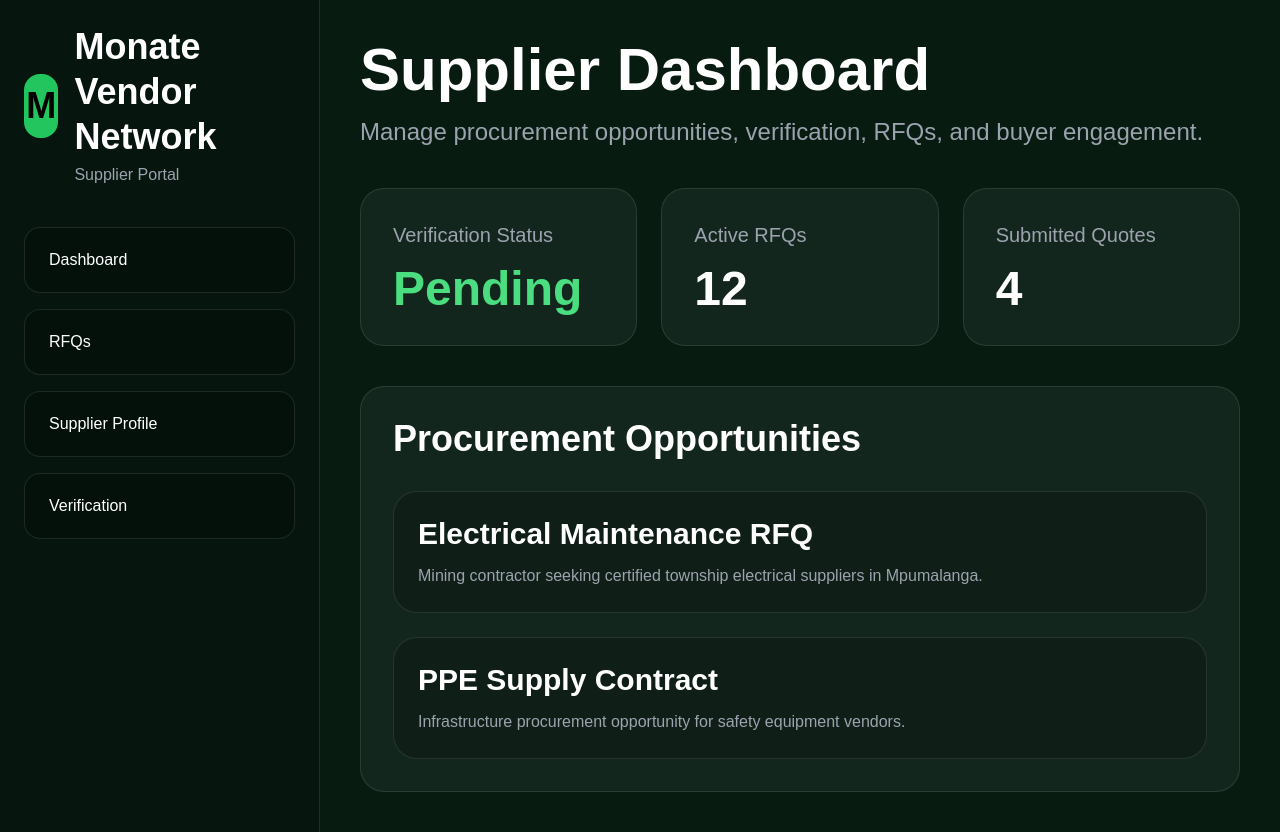
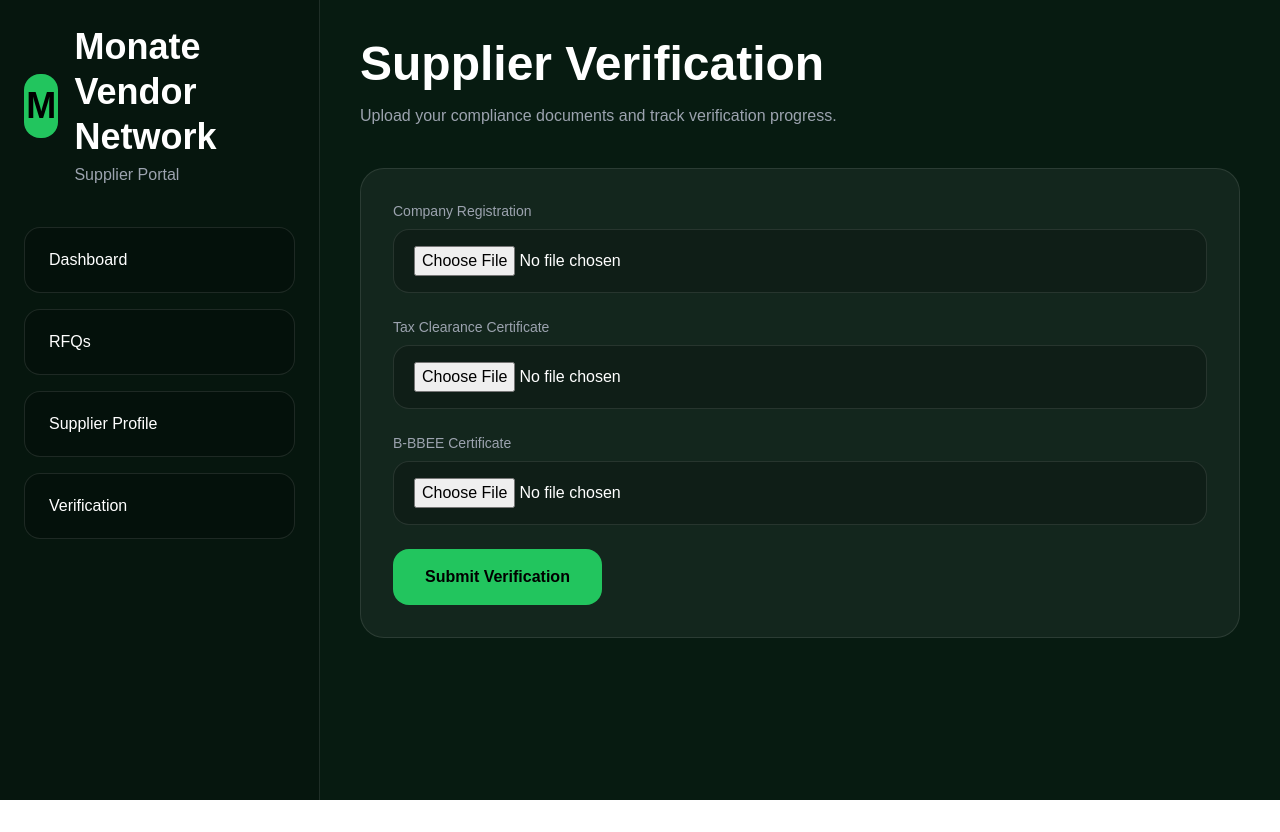
Before and after one commit to ThabisoEricMotaung/Monate-Connect-Platform, a Next.js app: page /dashboard/verification in a window 1280 px wide. After the commit the page ends 800 px from the top, so only its background shows below. Built offline with nearby package versions, Linux system fonts and the light colour scheme.

Commit message:
Fix production build configuration

```diff
--- a/src/app/dashboard/dashboard.ts
+++ /dev/null
@@ -1,17 +0,0 @@
-export const dashboardStats = [
-  {
-    title: "Verification Status",
-    value: "Pending",
-    color: "text-green-400",
-  },
-  {
-    title: "Active RFQs",
-    value: "12",
-    color: "text-white",
-  },
-  {
-    title: "Submitted Quotes",
-    value: "4",
-    color: "text-white",
-  },
-]
--- a/src/app/dashboard/page.tsx
+++ b/src/app/dashboard/page.tsx
@@ -1,3 +1,5 @@
+import { dashboardStats } from "@/data/dashboard"
+
 export default function DashboardPage() {
   return (
     <>
@@ -9,24 +11,13 @@ export default function DashboardPage() {
 
       <div className="mt-10 grid gap-6 md:grid-cols-3">
 
-        <div className="rounded-3xl border border-white/10 bg-white/5 p-8">
-          <p className="text-xl text-gray-400">Verification Status</p>
+        {dashboardStats.map((stat) => (
+          <div key={stat.title} className="rounded-3xl border border-white/10 bg-white/5 p-8">
+            <p className="text-xl text-gray-400">{stat.title}</p>
 
-          <h2 className="mt-4 text-5xl font-bold text-green-400">Pending</h2>
-        </div>
-
-        <div className="rounded-3xl border border-white/10 bg-white/5 p-8">
-          <p className="text-xl text-gray-400">Active RFQs</p>
-
-          <h2 className="mt-4 text-5xl font-bold">12</h2>
-        </div>
-
-        <div className="rounded-3xl border border-white/10 bg-white/5 p-8">
-          <p className="text-xl text-gray-400">Submitted Quotes</p>
-
-          <h2 className="mt-4 text-5xl font-bold">4</h2>
-        </div>
-
+            <h2 className={`mt-4 text-5xl font-bold ${stat.color}`}>{stat.value}</h2>
+          </div>
+        ))}
       </div>
 
       <div className="mt-10 rounded-3xl border border-white/10 bg-white/5 p-8">
--- a/src/app/dashboard/rfqs/[id]/page.tsx
+++ b/src/app/dashboard/rfqs/[id]/page.tsx
@@ -3,16 +3,14 @@ import { notFound } from "next/navigation"
 import { RfqDetailClient } from "./rfq-detail-client"
 
 type RFQDetailPageProps = {
-  params: Promise<{ id: string }>
+  params: { id: string }
 }
 
-export default async function RFQDetailPage({
+export default function RFQDetailPage({
   params,
 }: RFQDetailPageProps) {
-  const { id } = await params
-
   const rfq: Rfq | undefined = rfqs.find(
-    (item) => item.id === Number(id)
+    (item) => item.id === Number(params.id)
   )
 
   if (!rfq) {
--- a/src/app/dashboard/rfqs/page.tsx
+++ b/src/app/dashboard/rfqs/page.tsx
@@ -1,5 +1,5 @@
 import Link from "next/link"
-import { rfqs } from "@/data/rfqs"
+import { rfqs, type Rfq } from "@/data/rfqs"
 
 export default function RFQsPage() {
   return (
@@ -15,7 +15,7 @@ export default function RFQsPage() {
 
       <div className="mt-10 space-y-6">
 
-        {rfqs.map((rfq) => (
+        {rfqs.map((rfq: Rfq) => (
           <div
             key={rfq.id}
             className="rounded-3xl border border-white/10 bg-white/5 p-6"
--- a/src/app/dashboard/verification/page.tsx
+++ b/src/app/dashboard/verification/page.tsx
@@ -1,74 +1,37 @@
-import { dashboardStats } from "@/data/dashboard"
-
-export default function DashboardPage() {
+export default function VerificationPage() {
   return (
     <>
+      <h1 className="text-5xl font-bold">Supplier Verification</h1>
 
-      <h1 className="text-6xl font-bold">
-        Supplier Dashboard
-      </h1>
-
-      <p className="mt-4 text-2xl text-gray-400">
-        Manage procurement opportunities, verification, RFQs, and buyer engagement.
-      </p>
-
-      <div className="mt-10 grid gap-6 md:grid-cols-3">
-
-        {dashboardStats.map((stat) => (
-          <div
-            key={stat.title}
-            className="rounded-3xl border border-white/10 bg-white/5 p-8"
-          >
-
-            <p className="text-xl text-gray-400">
-              {stat.title}
-            </p>
-
-            <h2 className={`mt-4 text-5xl font-bold ${stat.color}`}>
-              {stat.value}
-            </h2>
-
-          </div>
-        ))}
-
-      </div>
+      <p className="mt-4 text-gray-400">Upload your compliance documents and track verification progress.</p>
 
       <div className="mt-10 rounded-3xl border border-white/10 bg-white/5 p-8">
 
-        <h2 className="text-4xl font-bold">
-          Procurement Opportunities
-        </h2>
+        <div className="space-y-6">
 
-        <div className="mt-8 space-y-6">
+          <div>
+            <label className="mb-2 block text-sm text-gray-400">Company Registration</label>
 
-          <div className="rounded-3xl border border-white/10 bg-black/20 p-6">
-
-            <h3 className="text-3xl font-semibold">
-              Electrical Maintenance RFQ
-            </h3>
-
-            <p className="mt-3 text-gray-400">
-              Mining contractor seeking certified township electrical suppliers in Mpumalanga.
-            </p>
-
+            <input type="file" className="w-full rounded-2xl border border-white/10 bg-black/20 px-5 py-4" />
           </div>
 
-          <div className="rounded-3xl border border-white/10 bg-black/20 p-6">
+          <div>
+            <label className="mb-2 block text-sm text-gray-400">Tax Clearance Certificate</label>
 
-            <h3 className="text-3xl font-semibold">
-              PPE Supply Contract
-            </h3>
+            <input type="file" className="w-full rounded-2xl border border-white/10 bg-black/20 px-5 py-4" />
+          </div>
 
-            <p className="mt-3 text-gray-400">
-              Infrastructure procurement opportunity for safety equipment vendors.
-            </p>
+          <div>
+            <label className="mb-2 block text-sm text-gray-400">B-BBEE Certificate</label>
 
+            <input type="file" className="w-full rounded-2xl border border-white/10 bg-black/20 px-5 py-4" />
           </div>
+
+          <button className="rounded-2xl bg-green-500 px-8 py-4 font-semibold text-black transition hover:bg-green-400">Submit Verification</button>
 
         </div>
 
       </div>
-
     </>
   )
 }
```
